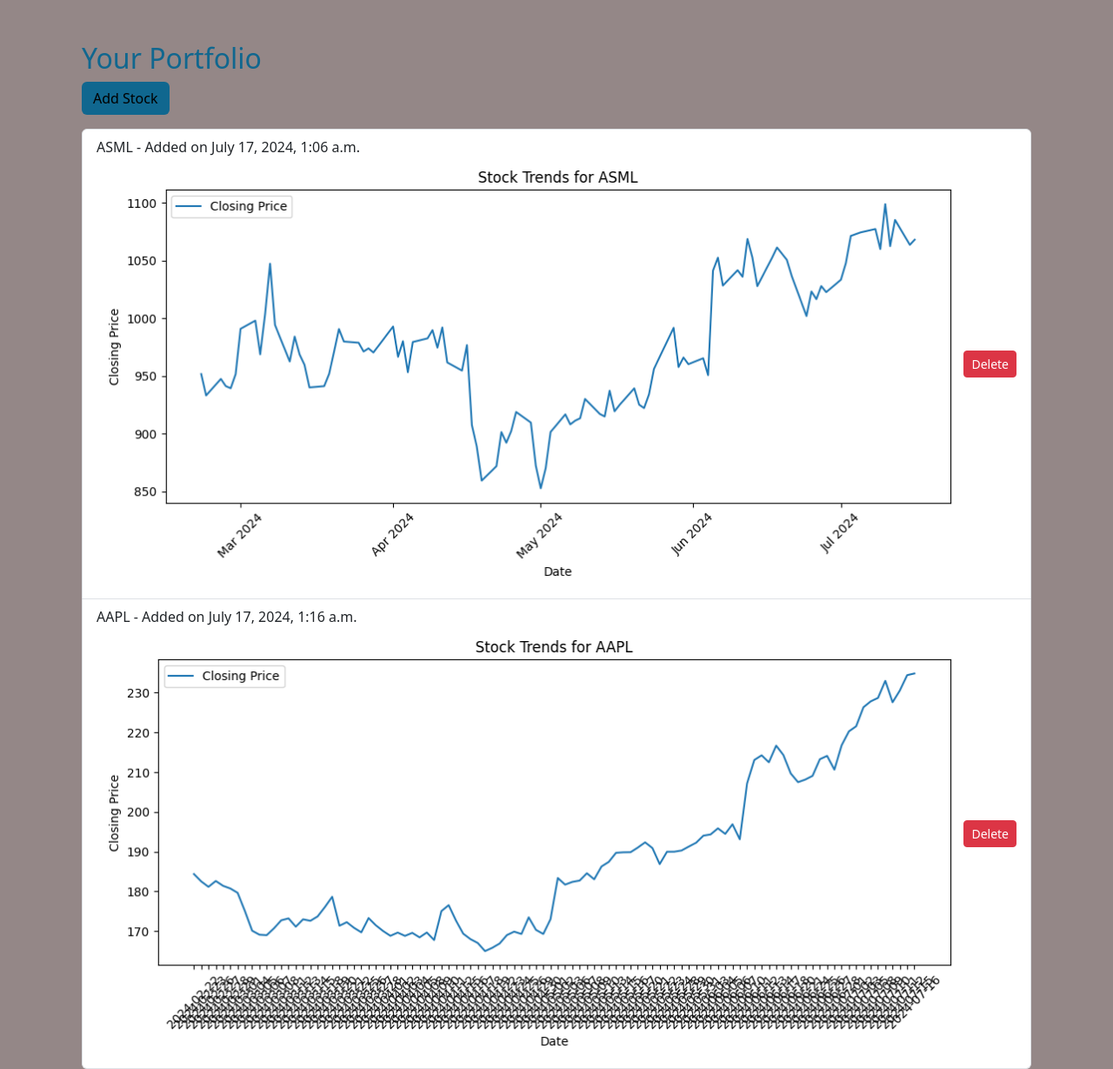
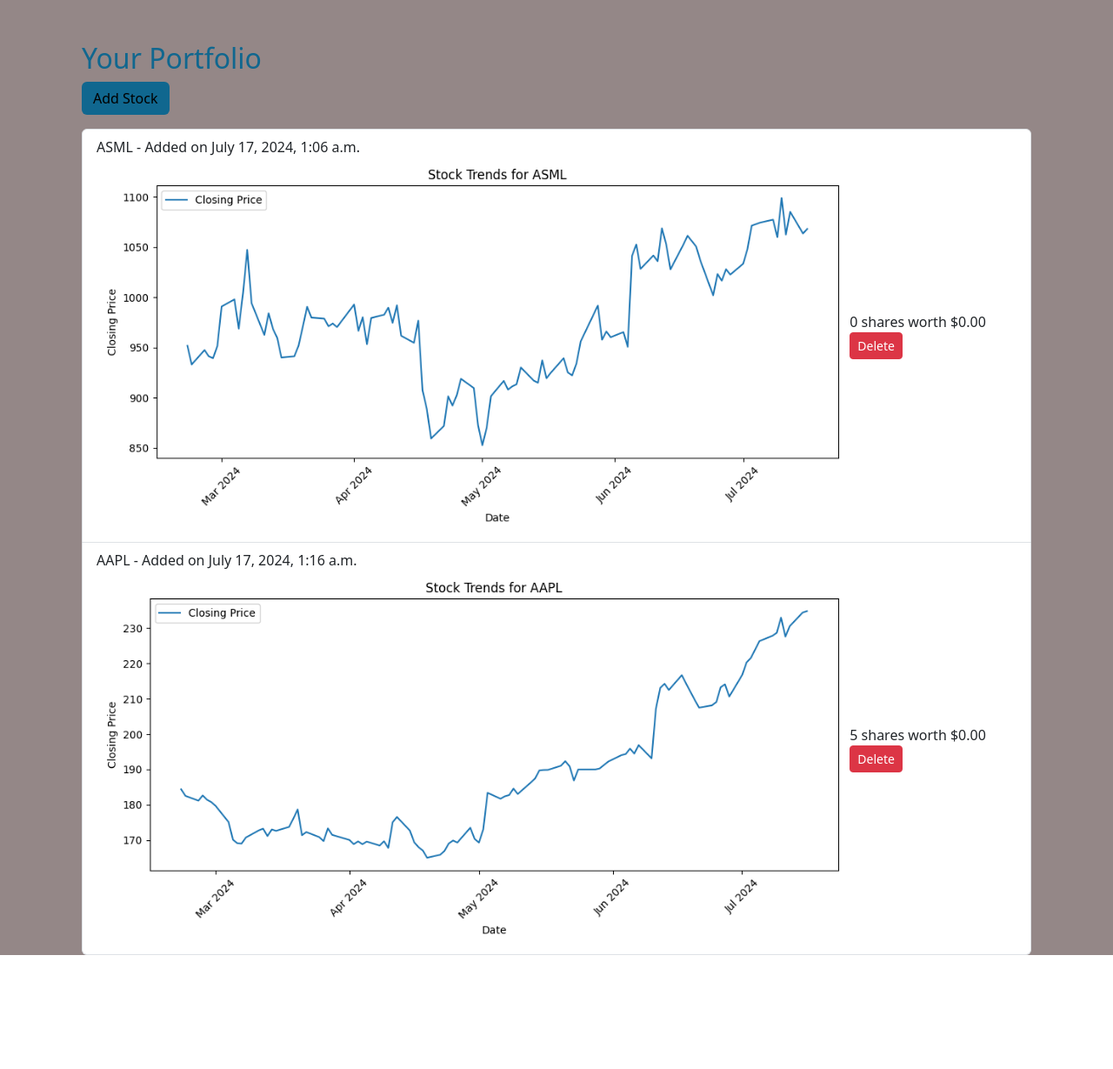
Before and after one commit to SammyKnorr/DjangoProject, a Django app: page /your_stocks/ in a window 1280 px wide. Shown: the part 56-1285 px from the top of the page at 87% size. After the commit the page ends 1154 px from the top, so only its background shows below. Run offline with Django 5.2, Linux system fonts and the light colour scheme; a user stored in the database is signed in; data comes from the database, SQL or seed files in the repository; both versions use the stored data as it was after the commit; data that the repository does not hold is empty; parts of the project's set-up code (start-up, migrations or seed data) failed here and were passed over.

Commit message:
Adding ability to see number of shares

```diff
--- a/chatbotapp/forms.py
+++ b/chatbotapp/forms.py
@@ -2,11 +2,10 @@
 
 class StockForm(forms.Form):
     stock_tag = forms.CharField(max_length=10, help_text="Enter the stock tag (e.g., AAPL for Apple Inc.)")
+    shares = forms.IntegerField(min_value=1, help_text="Enter the number of shares owned")
 
     def clean_stock_tag(self):
         stock_tag = self.cleaned_data.get('stock_tag')
-        # Add your validation for stock tags here, e.g., checking against a list of valid stock tags
-        # For simplicity, we assume any non-empty value is valid.
         if not stock_tag.isalnum():
             raise forms.ValidationError("Stock tag must be alphanumeric.")
         return stock_tag
--- a/chatbotapp/models.py
+++ b/chatbotapp/models.py
@@ -4,6 +4,7 @@
 class Stock(models.Model):
     user = models.ForeignKey(User, on_delete=models.CASCADE)
     stock_tag = models.CharField(max_length=10)
+    shares = models.PositiveIntegerField(default=0)
     added_at = models.DateTimeField(auto_now_add=True)
     graph_path = models.CharField(max_length=100, blank=True, null=True)
 
--- a/chatbotapp/templates/your_stocks.html
+++ b/chatbotapp/templates/your_stocks.html
@@ -21,6 +21,7 @@
                     {% endif %}
                 </div>
                 <div>
+                    {{ stock.shares }} shares worth ${{ stock.current_worth|floatformat:2 }}
                     <form method="post" action="{% url 'delete_stock' stock.id %}" style="display:inline;">
                         {% csrf_token %}
                         <button type="submit" class="btn btn-danger btn-sm">Delete</button>
@@ -48,6 +49,12 @@
                         <div class="form-text">{{ form.stock_tag.help_text }}</div>
                         <div id="formErrors" class="alert alert-danger" style="display: none;"></div>
                     </div>
+                    <div class="mb-3">
+                        {{ form.shares.label_tag }}
+                        {{ form.shares }}
+                        <div class="form-text">{{ form.shares.help_text }}</div>
+                        <div id="formErrors" class="alert alert-danger" style="display: none;"></div>
+                    </div>
                 </form>
             </div>
             <div class="modal-footer">
@@ -59,7 +66,7 @@
 </div>
 
 <script>
-const mediaUrl = "{{ MEDIA_URL }}";
+const mediaUrl = "{{ MEDIA_URL }}";  // Pass MEDIA_URL to JavaScript
 
 document.getElementById('addStockForm').addEventListener('submit', function(event) {
     event.preventDefault();
@@ -87,6 +94,7 @@
                     <div><img src="${mediaUrl}${data.stock_tag}.png" alt="Stock graph for ${data.stock_tag}" class="img-fluid"></div>
                 </div>
                 <div>
+                    ${data.shares} shares worth $${(data.shares * data.current_price).toFixed(2)}
                     <form method="post" action="/delete_stock/${data.stock_id}/" style="display:inline;">
                         <input type="hidden" name="csrfmiddlewaretoken" value="${document.querySelector('[name=csrfmiddlewaretoken]').value}">
                         <button type="submit" class="btn btn-danger btn-sm">Delete</button>
--- a/chatbotapp/views.py
+++ b/chatbotapp/views.py
@@ -25,14 +25,18 @@
         form = StockForm(request.POST)
         if form.is_valid():
             stock_tag = form.cleaned_data.get('stock_tag')
-            stock = Stock.objects.create(user=request.user, stock_tag=stock_tag)
+            shares = form.cleaned_data.get('shares')
+            stock = Stock.objects.create(user=request.user, stock_tag=stock_tag, shares=shares)
             generate_stock_graph(stock_tag)
-            return JsonResponse({'success': True, 'stock_tag': stock_tag, 'stock_id': stock.id})
+            current_worth = calculate_current_worth(stock_tag, shares)
+            return JsonResponse({'success': True, 'stock_tag': stock_tag, 'stock_id': stock.id, 'shares': shares, 'current_price': current_worth / shares})
         else:
             return JsonResponse({'success': False, 'errors': form.errors})
 
     form = StockForm()
     stocks = Stock.objects.filter(user=request.user)
+    for stock in stocks:
+        stock.current_worth = calculate_current_worth(stock.stock_tag, stock.shares)
     return render(request, 'your_stocks.html', {'stocks': stocks, 'form': form})
 
 def generate_stock_graph(stock_tag):
@@ -83,3 +87,11 @@
     stock.delete()
     messages.success(request, f'Stock {stock.stock_tag} has been deleted.')
     return redirect('your_stocks')
+
+def calculate_current_worth(stock_tag, shares):
+    api_key = 'YOUR_ALPHA_VANTAGE_API_KEY'
+    url = f'https://www.alphavantage.co/query?function=GLOBAL_QUOTE&symbol={stock_tag}&apikey={api_key}'
+    response = requests.get(url)
+    data = response.json()
+    current_price = float(data['Global Quote']['05. price'])
+    return current_price * shares
```
Also changed, not shown: chatbotapp/migrations/0004_stock_shares.py (added), db.sqlite3, media/AAPL.png.
